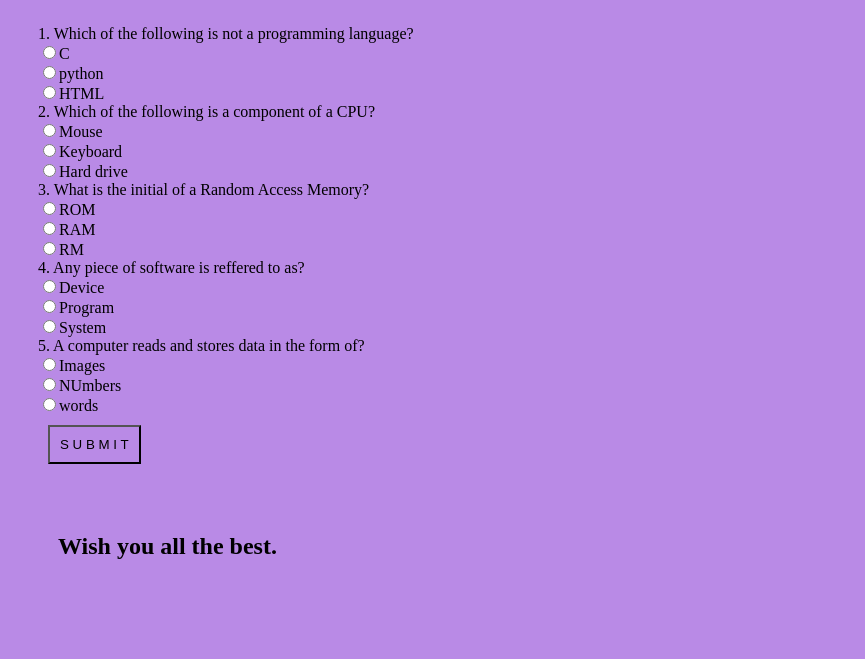
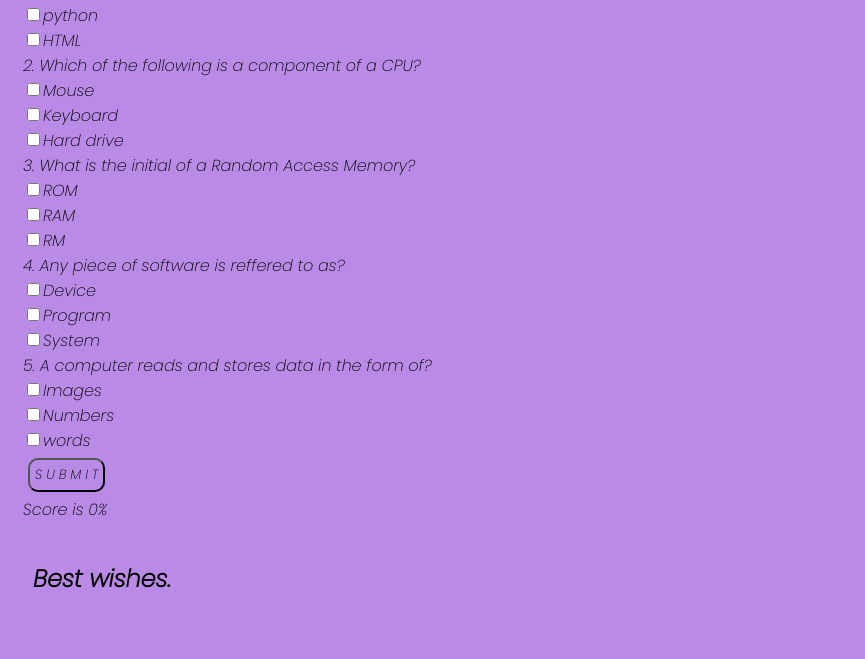
Before and after one commit to Vickopiyo/QuizBoard, a plain HTML site: page index.html in a window 1280 px wide. Shown: the part 459-1118 px from the top of the page, without its empty margins (0-865 px from the left). Drawn offline with Linux system fonts and the light colour scheme.

Commit message:
styles choices to Checkbox

```diff
--- a/Assets/index.css
+++ b/Assets/index.css
@@ -1,5 +1,12 @@
 *{
     background:  rgb(185, 138, 230);
-    font-family: 'poppins'.serif;
-    padding: 10px;
+    font-family: 'poppins',serif;
+    padding: 5px;
+   border-radius: 10px;
 }
+
+.headsection{
+    color: aqua;
+    text-align: center;
+    /*---header
+}
--- a/Assets/index.js
+++ b/Assets/index.js
@@ -17,5 +17,7 @@ function result(){
             score++;
             }
 
-    document.write("score is " +score/5*100);
+
+    document.write("Score is " +score/5*100+"%");
 }
+result();
--- a/index.html
+++ b/index.html
@@ -14,6 +14,7 @@
 <body>
     <div class="headsection">
         <div class="title1">
+            <!------header-->
             <h1>Agoro Sare High School</h1>
         </div>
         <div>
@@ -27,33 +28,34 @@
         <div class="header2"><h2 class="instruction">Answer the following questions carefully.</h2>
 
         </div >
+        <!-----Question area-->
 
             1. Which of the following is not a programming language?<br>
-             <input type="radio" name="quiz1" >C<br>
-             <input type="radio" name="quiz1">python<br>
-             <input type="radio" name="quiz1" id="correct1">HTML<br>
+             <input type="checkbox" name="quiz1" >C<br>
+             <input type="checkbox" name="quiz1">python<br>
+             <input type="checkbox" name="quiz1" id="correct1">HTML<br>
 
             2. Which of the following is a component of a CPU?<br>
 
-                <input type="radio" name="quiz2">Mouse<br>
-                <input type="radio" name="quiz2">Keyboard<br>
-                <input type="radio" name="quiz2" id="correct2">Hard drive<br>
+                <input type="checkbox" name="quiz2">Mouse<br>
+                <input type="checkbox"name="quiz2">Keyboard<br>
+                <input type="checkbox" name="quiz2" id="correct2">Hard drive<br>
 
             3. What is the initial of a Random Access Memory?<br>
-              <input type="radio" name="quiz3">ROM<br>
-              <input type="radio" name="quiz3" id="correct3">RAM<br>
-              <input type="radio" name="quiz3">RM<br>
+              <input type="checkbox" name="quiz3">ROM<br>
+              <input type="checkbox" name="quiz3" id="correct3">RAM<br>
+              <input type="checkbox" name="quiz3">RM<br>
             4. Any piece of software is reffered to as?<br>
-              <input type="radio" name="quiz4">Device<br>
-              <input type="radio" name="quiz4" id="correct4">Program<br>
-              <input type="radio" name="quiz4">System<br>
+              <input type="checkbox" name="quiz4">Device<br>
+              <input type="checkbox" name="quiz4" id="correct4">Program<br>
+              <input type="checkbox" name="quiz4">System<br>
             5. A computer reads and stores data in the form of?<br>
-              <input type="radio" name="quiz5">Images<br>
-              <input type="radio" name="quiz5" id="correct5">NUmbers<br>
-              <input type="radio" name="quiz5">words<br>
+              <input type="checkbox" name="quiz5">Images<br>
+              <input type="checkbox" name="quiz5" id="correct5">Numbers<br>
+              <input type="checkbox" name="quiz5">words<br>
 
 
-
+        <!----submit-->
         <div ><input type="submit" value="S U B M I T" class="answers" onclick="result()"></div>
         <script src="./Assets/index.js"></script>
 
@@ -61,8 +63,9 @@
 
 
     </section>
+    <!----footer-->
     <footer>
-        <div><h2>Wish you all the best.</h2></div>
+        <div><h2>Best wishes.</h2></div>
         <div>
 
         </div>
```
